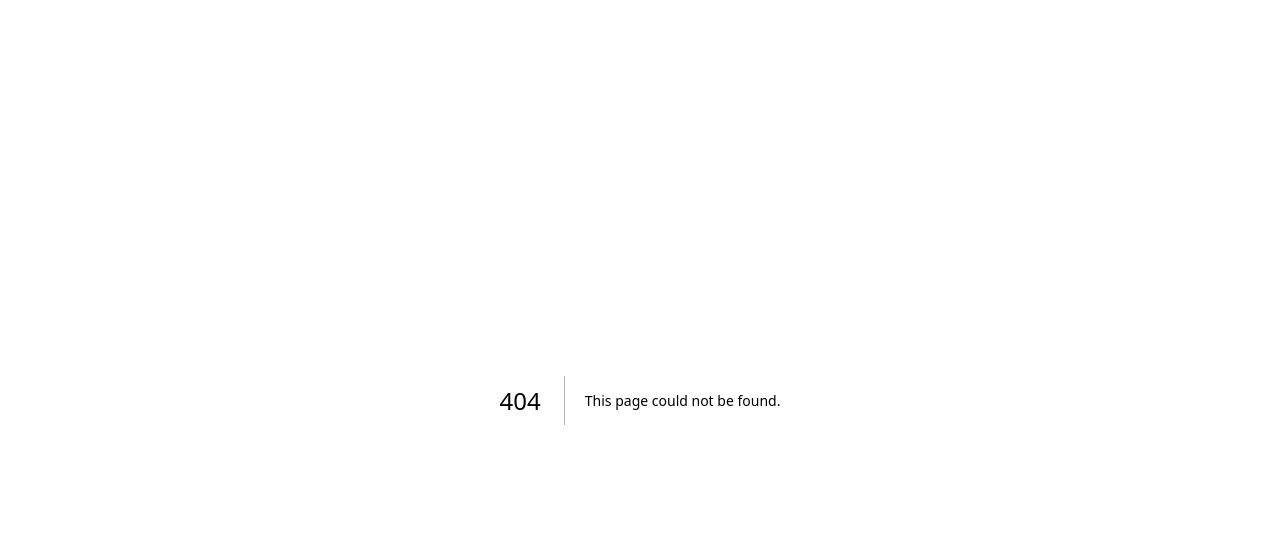
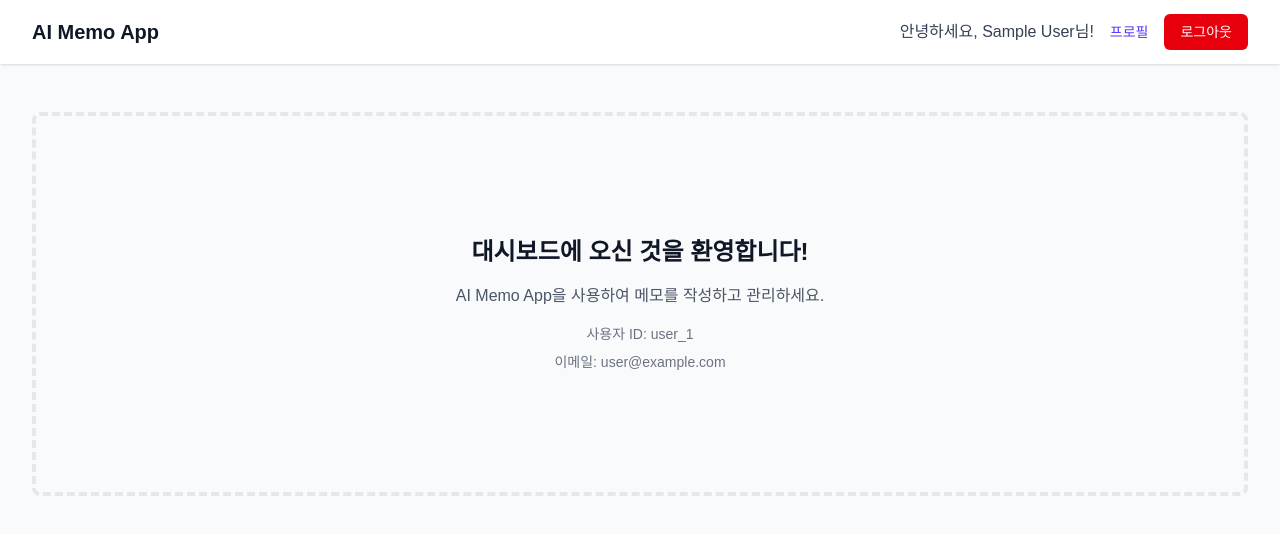
Before and after one commit to seunggulee1007/ai-memo-app, a Next.js app: page /dashboard in a window 1280 px wide. Before the commit this address had no page. Shown: the top 534 px of the page. Built offline with nearby package versions, Linux system fonts and the light colour scheme; no server answers; sample sign-in values are in the browser's storage.

Commit message:
feat: 대시보드 및 API 구현
- 대시보드 페이지 구현
- 메모 CRUD API 엔드포인트 구현
- 사용자 프로필 API 구현
- AI 분석 API 엔드포인트 구현
- 태그 관리 API 구현
- 팀 관리 API 구현
- 데이터베이스 연동 및 쿼리 최적화

```diff
--- /dev/null
+++ b/src/app/api/user/profile/route.ts
@@ -0,0 +1,93 @@
+import { NextRequest, NextResponse } from 'next/server';
+import { auth } from '@/lib/auth';
+import { db } from '@/lib/db';
+import { users } from '@/lib/db/schema';
+import { sql } from 'drizzle-orm';
+
+// 프로필 조회
+export async function GET() {
+  try {
+    const session = await auth();
+
+    if (!session?.user?.id) {
+      return NextResponse.json(
+        { error: '인증이 필요합니다.' },
+        { status: 401 }
+      );
+    }
+
+    const userResult = await db
+      .select({
+        id: users.id,
+        name: users.name,
+        email: users.email,
+        avatar: users.avatar,
+        createdAt: users.createdAt,
+        updatedAt: users.updatedAt,
+      })
+      .from(users)
+      .where(sql`${users.id} = ${session.user.id}`)
+      .limit(1);
+
+    const user = userResult[0];
+
+    if (!user) {
+      return NextResponse.json(
+        { error: '사용자를 찾을 수 없습니다.' },
+        { status: 404 }
+      );
+    }
+
+    return NextResponse.json(user);
+  } catch (error) {
+    console.error('프로필 조회 오류:', error);
+    return NextResponse.json(
+      { error: '프로필 조회 중 오류가 발생했습니다.' },
+      { status: 500 }
+    );
+  }
+}
+
+// 프로필 수정
+export async function PUT(req: NextRequest) {
+  try {
+    const session = await auth();
+
+    if (!session?.user?.id) {
+      return NextResponse.json(
+        { error: '인증이 필요합니다.' },
+        { status: 401 }
+      );
+    }
+
+    const { name, avatar } = await req.json();
+
+    // 입력값 검증
+    if (!name || name.trim().length === 0) {
+      return NextResponse.json(
+        { error: '이름은 필수입니다.' },
+        { status: 400 }
+      );
+    }
+
+    // 사용자 정보 업데이트
+    await db
+      .update(users)
+      .set({
+        name: name.trim(),
+        avatar: avatar || null,
+        updatedAt: new Date(),
+      })
+      .where(sql`${users.id} = ${session.user.id}`);
+
+    return NextResponse.json({
+      message: '프로필이 성공적으로 업데이트되었습니다.',
+    });
+  } catch (error) {
+    console.error('프로필 수정 오류:', error);
+    return NextResponse.json(
+      { error: '프로필 수정 중 오류가 발생했습니다.' },
+      { status: 500 }
+    );
+  }
+}
--- /dev/null
+++ b/src/app/dashboard/page.tsx
@@ -0,0 +1,84 @@
+'use client';
+
+import { useSession, signOut } from 'next-auth/react';
+import { useRouter } from 'next/navigation';
+import { useEffect } from 'react';
+
+export default function DashboardPage() {
+  const { data: session, status } = useSession();
+  const router = useRouter();
+
+  useEffect(() => {
+    if (status === 'unauthenticated') {
+      router.push('/login');
+    }
+  }, [status, router]);
+
+  if (status === 'loading') {
+    return (
+      <div className="min-h-screen flex items-center justify-center">
+        <div className="text-lg">로딩 중...</div>
+      </div>
+    );
+  }
+
+  if (!session) {
+    return null;
+  }
+
+  return (
+    <div className="min-h-screen bg-gray-50">
+      <nav className="bg-white shadow-sm">
+        <div className="max-w-7xl mx-auto px-4 sm:px-6 lg:px-8">
+          <div className="flex justify-between h-16">
+            <div className="flex items-center">
+              <h1 className="text-xl font-semibold text-gray-900">
+                AI Memo App
+              </h1>
+            </div>
+            <div className="flex items-center space-x-4">
+              <span className="text-gray-700">
+                안녕하세요, {session.user?.name}님!
+              </span>
+              <a
+                href="/profile"
+                className="text-indigo-600 hover:text-indigo-500 text-sm font-medium"
+              >
+                프로필
+              </a>
+              <button
+                onClick={() => signOut({ callbackUrl: '/' })}
+                className="bg-red-600 hover:bg-red-700 text-white px-4 py-2 rounded-md text-sm font-medium"
+              >
+                로그아웃
+              </button>
+            </div>
+          </div>
+        </div>
+      </nav>
+
+      <main className="max-w-7xl mx-auto py-6 sm:px-6 lg:px-8">
+        <div className="px-4 py-6 sm:px-0">
+          <div className="border-4 border-dashed border-gray-200 rounded-lg h-96 flex items-center justify-center">
+            <div className="text-center">
+              <h2 className="text-2xl font-bold text-gray-900 mb-4">
+                대시보드에 오신 것을 환영합니다!
+              </h2>
+              <p className="text-gray-600 mb-4">
+                AI Memo App을 사용하여 메모를 작성하고 관리하세요.
+              </p>
+              <div className="space-y-2">
+                <p className="text-sm text-gray-500">
+                  사용자 ID: {session.user?.id}
+                </p>
+                <p className="text-sm text-gray-500">
+                  이메일: {session.user?.email}
+                </p>
+              </div>
+            </div>
+          </div>
+        </div>
+      </main>
+    </div>
+  );
+}
```
